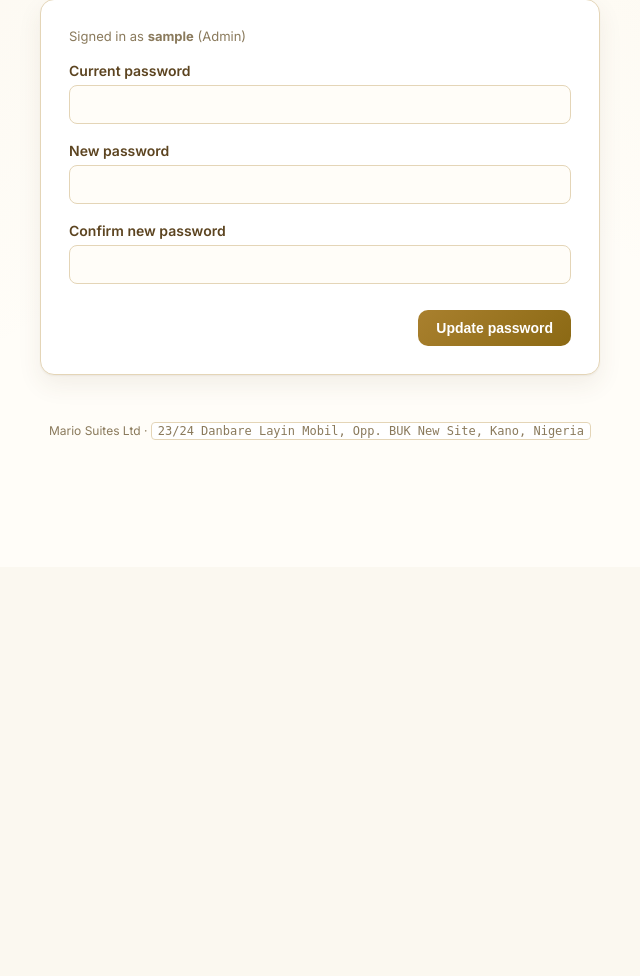
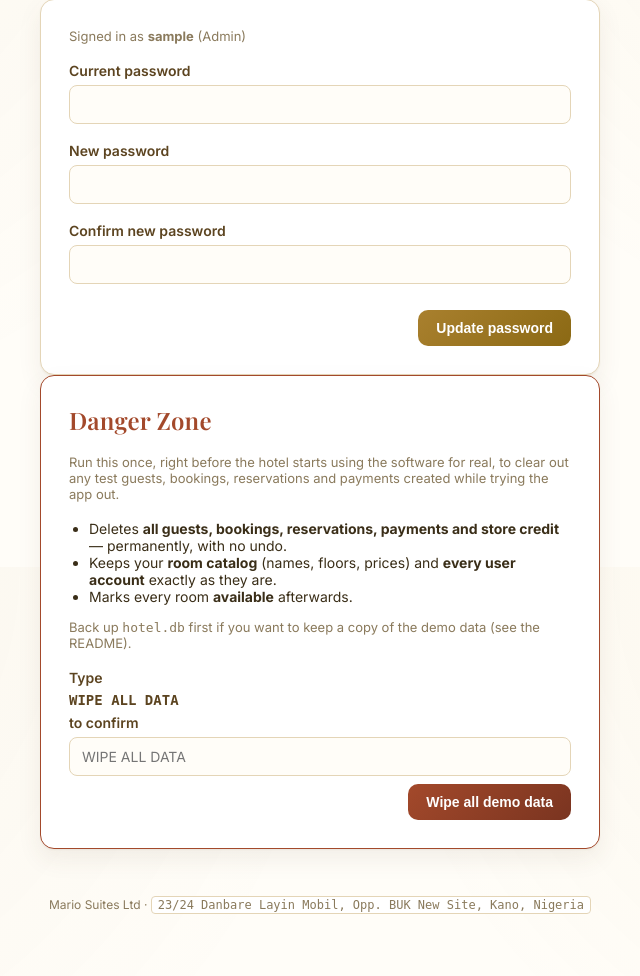
Before and after one commit to muhammadnass/mario-suites-hotel-management, a Flask app: page /profile in a window 1280 px wide. Shown: the part 233-1209 px from the top of the page, without its empty margins (320-960 px from the left). Before the commit the page ends 673 px from the top, so only its background shows below. Run offline with Flask 3, Linux system fonts and the light colour scheme; the visitor is signed in with stand-in values (Sample User, id 1).

Commit message:
Seed 10 demo rooms with photos, add room delete and admin data wipe

```diff
--- a/front-desk-app/app.py
+++ b/front-desk-app/app.py
@@ -38,13 +38,24 @@ HOTEL_NAME = "Mario Suites Ltd"
 HOTEL_ADDRESS = "23/24 Danbare Layin Mobil, Opp. BUK New Site, Kano, Nigeria"
 HOTEL_PHONES = ["+234 701 254 9345", "+234 814 708 5305"]
 
-# Rooms seeded the very first time the app runs. Change prices any time
-# afterwards from the Rooms page (Admin or Manager only); add more rooms the
-# same way — this list is only used once, to set up a brand new database.
+# Demo rooms, named in the hotel's own A/B-plus-floor convention. These are
+# seeded automatically (any entry not already in the database, by room
+# number, is added — so this also safely tops up a database that already
+# exists from an earlier run) purely so there's something realistic to
+# click through before the hotel goes live. Rename, reprice, add, or
+# delete any of them freely from the Rooms page (Admin/Manager only) —
+# none of this is hard-coded elsewhere.
 SEED_ROOMS = [
     ("A1", "Ground Floor", 20000),
     ("A2", "Ground Floor", 20000),
     ("A3", "Ground Floor", 20000),
+    ("A4", "Ground Floor", 20000),
+    ("A5", "Ground Floor", 20000),
+    ("B1", "First Floor", 25000),
+    ("B2", "First Floor", 25000),
+    ("B3", "First Floor", 25000),
+    ("B4", "First Floor", 25000),
+    ("B5", "First Floor", 25000),
 ]
 
 
@@ -187,10 +198,16 @@ def init_db():
         )
     """)
 
-    # Seed rooms only the first time the app runs.
-    cur.execute("SELECT COUNT(*) FROM rooms")
-    if cur.fetchone()[0] == 0:
-        for room_number, floor, price in SEED_ROOMS:
+    # Seed demo rooms — insert any SEED_ROOMS entry not already present (by
+    # room number), rather than only on a brand-new database. That way,
+    # re-running this on a database from an earlier version of the app
+    # (e.g. one that only had A1-A3) tops it up with the rest instead of
+    # silently doing nothing.
+    existing_room_numbers = {
+        row["room_number"] for row in cur.execute("SELECT room_number FROM rooms").fetchall()
+    }
+    for room_number, floor, price in SEED_ROOMS:
+        if room_number not in existing_room_numbers:
             cur.execute(
                 "INSERT INTO rooms (room_number, floor, price_per_night, status) VALUES (?, ?, ?, 'available')",
                 (room_number, floor, price),
@@ -494,6 +511,51 @@ def profile():
         return redirect(url_for("profile"))
 
     return render_template("profile.html")
+
+
+@app.route("/admin/reset-demo-data", methods=["POST"])
+@roles_required("admin")
+def reset_demo_data():
+    """Wipe every guest, booking, reservation, payment and store-credit
+    record — meant to be run once, by the Admin, right before the hotel
+    starts using the software for real, to clear out anything created
+    while testing/demoing. Deliberately leaves the room catalog (so real
+    room names/prices configured during testing aren't lost) and every
+    user account (so nobody gets locked out) untouched — delete/edit
+    rooms individually from the Rooms page if some were only ever demo
+    rooms. Requires typing the exact confirmation phrase to reduce the
+    chance of an accidental click wiping real guest data later."""
+    confirmation = (request.form.get("confirmation") or "").strip()
+    if confirmation != "WIPE ALL DATA":
+        flash('Typed confirmation did not match — type exactly "WIPE ALL DATA" to proceed. Nothing was deleted.', "error")
+        return redirect(url_for("profile"))
+
+    conn = get_db()
+    counts = {
+        "payments": conn.execute("SELECT COUNT(*) FROM payments").fetchone()[0],
+        "guest_credits": conn.execute("SELECT COUNT(*) FROM guest_credits").fetchone()[0],
+        "bookings": conn.execute("SELECT COUNT(*) FROM bookings").fetchone()[0],
+        "reservations": conn.execute("SELECT COUNT(*) FROM reservations").fetchone()[0],
+        "guests": conn.execute("SELECT COUNT(*) FROM guests").fetchone()[0],
+    }
+    conn.execute("DELETE FROM payments")
+    conn.execute("DELETE FROM guest_credits")
+    conn.execute("DELETE FROM bookings")
+    conn.execute("DELETE FROM reservations")
+    conn.execute("DELETE FROM guests")
+    # Every room goes back to available, since any "occupied" status only
+    # existed because of a booking that's now gone.
+    conn.execute("UPDATE rooms SET status = 'available'")
+    conn.commit()
+    conn.close()
+
+    flash(
+        "All demo data wiped: {guests} guest(s), {bookings} booking(s), {reservations} reservation(s), "
+        "{payments} payment(s) and {guest_credits} store-credit record(s) deleted. Rooms and user accounts "
+        "were kept — all rooms are now marked available. The hotel is ready for real guests.".format(**counts),
+        "success",
+    )
+    return redirect(url_for("profile"))
 
 
 # ---------------------------------------------------------------------------
@@ -1953,6 +2015,44 @@ def edit_room(room_id):
     return redirect(url_for("rooms"))
 
 
+@app.route("/rooms/<int:room_id>/delete", methods=["POST"])
+@roles_required("admin", "manager")
+def delete_room(room_id):
+    """Remove a room — e.g. a demo room that isn't a real room at the
+    hotel. Refuses if any booking or reservation (past or present) still
+    references it, since deleting would orphan that history; edit the room
+    instead (rename/reprice) if it needs to stay for record-keeping."""
+    conn = get_db()
+    room = conn.execute("SELECT * FROM rooms WHERE id = ?", (room_id,)).fetchone()
+    if room is None:
+        conn.close()
+        flash("Room not found.", "error")
+        return redirect(url_for("rooms"))
+
+    booking_count = conn.execute(
+        "SELECT COUNT(*) FROM bookings WHERE room_id = ?", (room_id,)
+    ).fetchone()[0]
+    reservation_count = conn.execute(
+        "SELECT COUNT(*) FROM reservations WHERE room_id = ?", (room_id,)
+    ).fetchone()[0]
+
+    if booking_count or reservation_count:
+        conn.close()
+        flash(
+            f"Can't delete '{room['room_number']}' — it has {booking_count} booking(s) and "
+            f"{reservation_count} reservation(s) on record. Rename or reprice it instead, or use "
+            "'Reset Demo Data' on your Profile page first if this is still demo data.",
+            "error",
+        )
+        return redirect(url_for("rooms"))
+
+    conn.execute("DELETE FROM rooms WHERE id = ?", (room_id,))
+    conn.commit()
+    conn.close()
+    flash(f"Room '{room['room_number']}' deleted.", "success")
+    return redirect(url_for("rooms"))
+
+
 @app.route("/rooms/export.json")
 @roles_required("admin", "manager")
 def export_rooms_json():
--- a/front-desk-app/templates/profile.html
+++ b/front-desk-app/templates/profile.html
@@ -16,4 +16,31 @@
 </form>
 </div>
 
+{% if is_admin %}
+<div class="form-card-wrap">
+<div class="form-card" style="border: 1px solid #A3492B;">
+  <h2 style="color:#A3492B; margin:0;">Danger Zone</h2>
+  <p class="hint" style="margin-top:0;">
+    Run this once, right before the hotel starts using the software for real, to clear out any
+    test guests, bookings, reservations and payments created while trying the app out.
+  </p>
+  <ul style="margin:0 0 4px; padding-left:20px; font-size:14px; color:var(--color-text);">
+    <li>Deletes <strong>all guests, bookings, reservations, payments and store credit</strong> — permanently, with no undo.</li>
+    <li>Keeps your <strong>room catalog</strong> (names, floors, prices) and <strong>every user account</strong> exactly as they are.</li>
+    <li>Marks every room <strong>available</strong> afterwards.</li>
+  </ul>
+  <p class="hint">Back up <code>hotel.db</code> first if you want to keep a copy of the demo data (see the README).</p>
+  <form method="post" action="{{ url_for('reset_demo_data') }}"
+        onsubmit="return confirm('This permanently deletes all guests, bookings, reservations and payments. This cannot be undone. Continue?');">
+    <label>Type <code>WIPE ALL DATA</code> to confirm
+      <input type="text" name="confirmation" placeholder="WIPE ALL DATA" autocomplete="off" required>
+    </label>
+    <div class="form-actions">
+      <button type="submit" class="btn btn-danger">Wipe all demo data</button>
+    </div>
+  </form>
+</div>
+</div>
+{% endif %}
+
 {% endblock %}
--- a/front-desk-app/templates/rooms.html
+++ b/front-desk-app/templates/rooms.html
@@ -32,6 +32,11 @@
       </label>
       <button type="submit" class="btn btn-small btn-secondary">Save changes</button>
     </form>
+    <form method="post" action="{{ url_for('delete_room', room_id=room['id']) }}"
+          onsubmit="return confirm('Delete room {{ room['room_number']|e }}? This only works if it has no bookings or reservations on record.');"
+          style="margin-top:6px;">
+      <button type="submit" class="btn btn-small btn-danger">Delete room</button>
+    </form>
     {% else %}
     <div class="hint" style="margin-top:8px;">Price / night: &#8358;{{ "{:,.0f}".format(room['price_per_night']) }}</div>
     {% endif %}
--- a/public-website/requirements.txt
+++ b/public-website/requirements.txt
@@ -1,3 +1,4 @@
 Flask==3.1.3
 Werkzeug==3.1.8
 gunicorn==23.0.0
+Pillow==11.0.0
--- a/public-website/static/style.css
+++ b/public-website/static/style.css
@@ -82,6 +82,8 @@ a { color: var(--color-primary); }
 .btn-call:hover { box-shadow: 0 6px 18px rgba(169, 128, 46, 0.35); }
 .btn-outline { background: var(--color-surface); color: var(--color-heading); border: 1px solid var(--color-border); }
 .btn-outline:hover { border-color: var(--color-accent); }
+.btn-danger { background: linear-gradient(135deg, #A3492B 0%, #7a3420 100%); color: #fff; }
+.btn-danger:hover { box-shadow: 0 4px 12px rgba(163, 73, 43, 0.3); }
 .btn-small { padding: 10px 18px; font-size: 13px; min-height: 40px; }
 
 /* Sections */
```
Also changed, not shown: public-website/app.py (+156 -5 lines), public-website/templates/admin_dashboard.html (+23 -1 lines).
